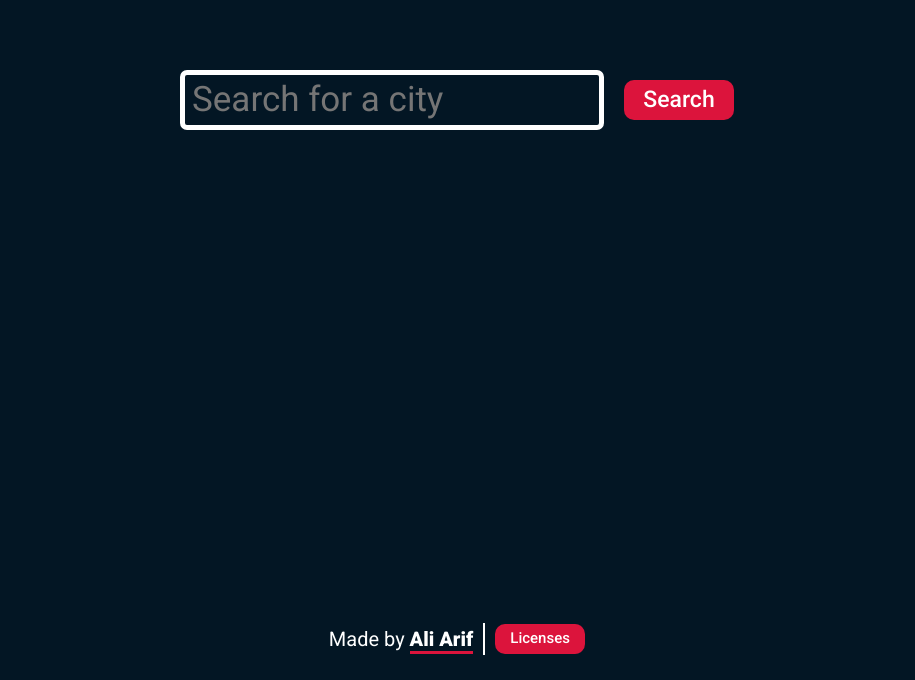
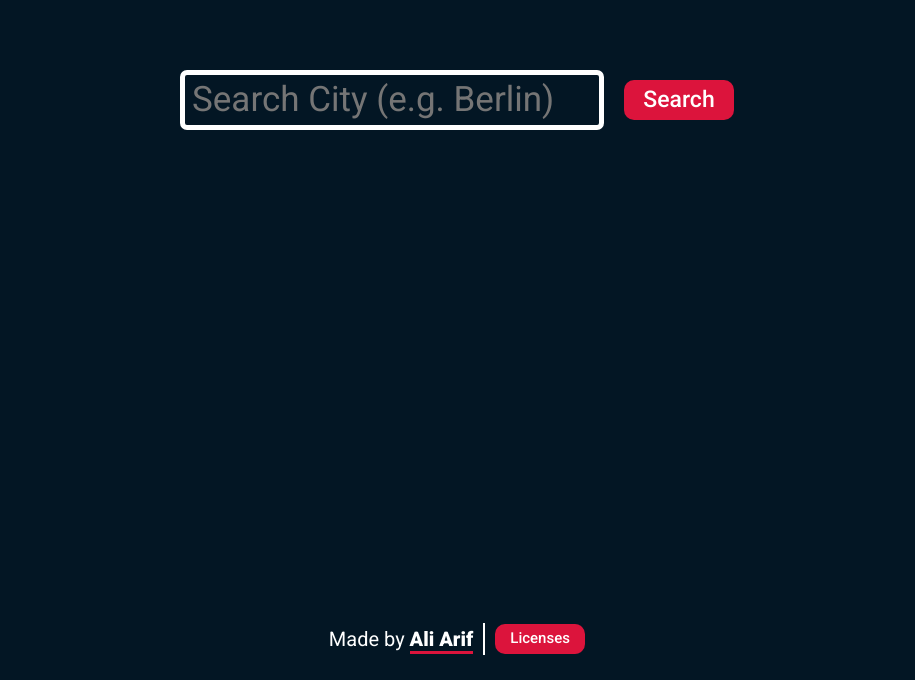
Before and after one commit to ALIARIF93/WeatherApp, a plain HTML site: page index.html in a window 1280 px wide. Shown: the part 122-802 px from the top of the page, without its empty margins (183-1098 px from the left). Drawn offline with Linux system fonts and the light colour scheme.

Commit message:
Update index.html

```diff
--- a/index.html
+++ b/index.html
@@ -17,7 +17,7 @@
       </div>
 
       <div class="searchBar">
-        <input type="text" placeholder="Search for a city" class="cityInput" />
+        <input type="text" placeholder="Search City (e.g. Berlin)" class="cityInput" />
         <div class="horizontalSpace"></div>
         <a class="button searchBarButton" href="#">Search</a>
       </div>
```
